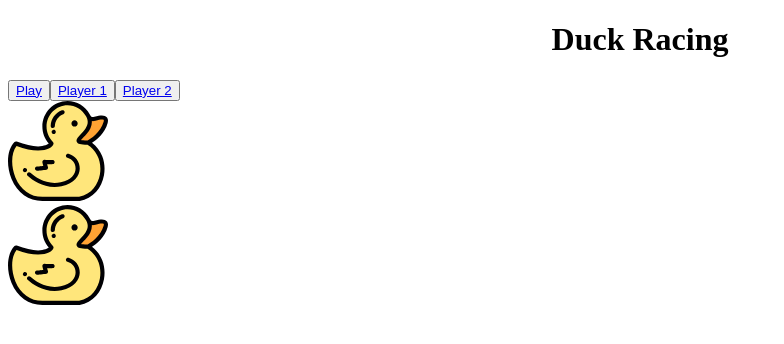
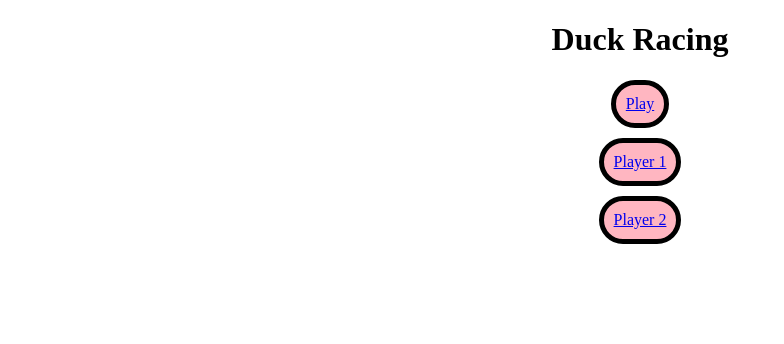
Before and after one commit to staten-island-tech/vue-reactivity-project-uni897, a Vue app in the folder app/: page / in a window 1280 px wide. Shown: the top 344 px of the page, without its empty margins (0-784 px from the left). Built offline with nearby package versions, Linux system fonts and the light colour scheme.

Commit message:
owenismybeta

```diff
--- a/app/src/views/Title.vue
+++ b/app/src/views/Title.vue
@@ -1,21 +1,30 @@
-<template>
+<template class="github">
   <h1>Duck Racing</h1>
   <div>
-    <button><RouterLink to="/race">Play</RouterLink></button>
-    <button><RouterLink to="/player1">Player 1</RouterLink></button>
-    <button><RouterLink to="/player2">Player 2</RouterLink></button>
-    <Duck width="100px" height="100px" class="p1" :skincolor="players[0].color"></Duck>
-    <Duck width="100px" height="100px" class="p2" :skincolor="players[1].color"></Duck>
+    <RouterLink class="route" to="/race">Play</RouterLink>
+    <RouterLink class="route" to="/player1">Player 1</RouterLink>
+    <RouterLink class="route" to="/player2">Player 2</RouterLink>
   </div>
 </template>
 
-<script setup>
-import Duck from '@/components/duck.vue';
-import { players } from "@/state/players.js"
-</script>
+<script setup> </script>
 
 <style scoped>
 h1{
   text-align: center;
 }
+div{
+  align-items: center;
+  justify-content: center;
+  display: flex;
+  flex-direction: column;
+  gap: 10px;
+}
+.route{
+  background-color: lightpink;
+  padding: 10px;
+  border-radius: 25px;
+  border: 5px solid black;
+}
+
 </style>
```
